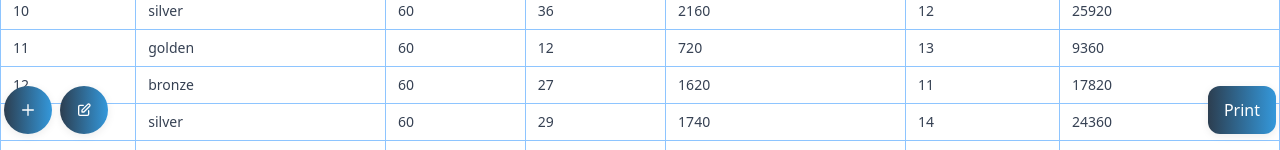
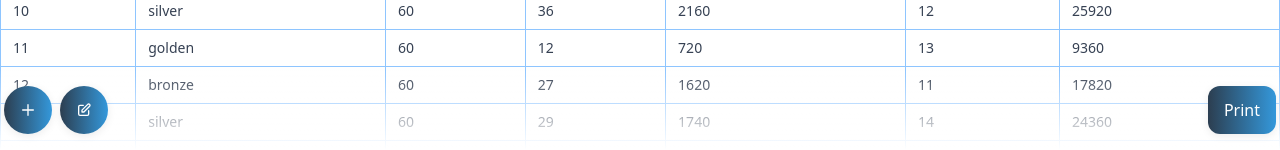
Before and after one commit to ginoya/maruti-nandan, a React (Vite) app: page /invoice/new in a window 1280 px wide. Shown: the part 650-800 px from the top of the page. Built offline with nearby package versions, Linux system fonts and the light colour scheme; no server answers; the database is empty; sample sign-in values are in the browser's storage.

Commit message:
css changes

```diff
--- a/src/pages/CreateInvoice.tsx
+++ b/src/pages/CreateInvoice.tsx
@@ -138,7 +138,7 @@ const CreateInvoice: React.FC = () => {
       </div>
       </div>
       {/* Generate Invoice Button - Sticky at bottom */}
-      <div className="fixed bottom-0 left-0 right-0 flex justify-between items-center px-xs py-lg bg-transparent">
+      <div className="fixed bottom-0 left-0 right-0 flex justify-between items-center px-xs py-lg" style={{ background: 'linear-gradient(to bottom, transparent, white)' }}>
         <div className="flex gap-sm">
           <Button
             variant="gradient"
```
